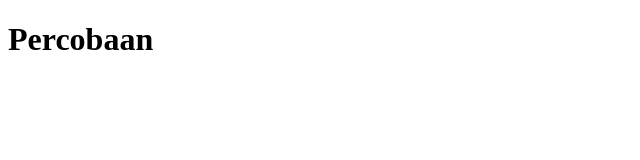
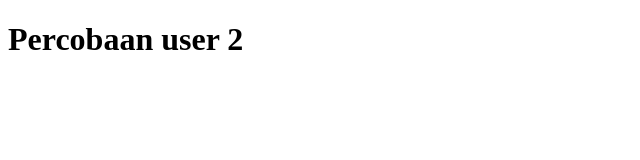
Before and after one commit to agungfiyanto/belajar-git, a plain HTML site: page index.html in a window 1280 px wide. Shown: the whole page, without its empty margins (0-640 px from the left). Drawn offline with Linux system fonts and the light colour scheme.

Commit message:
ubah h1 di user 2

```diff
--- a/index.html
+++ b/index.html
@@ -6,6 +6,6 @@
     <title>Tes</title>
   </head>
   <body>
-    <h1>Percobaan</h1>
+    <h1>Percobaan user 2</h1>
   </body>
 </html>
```
